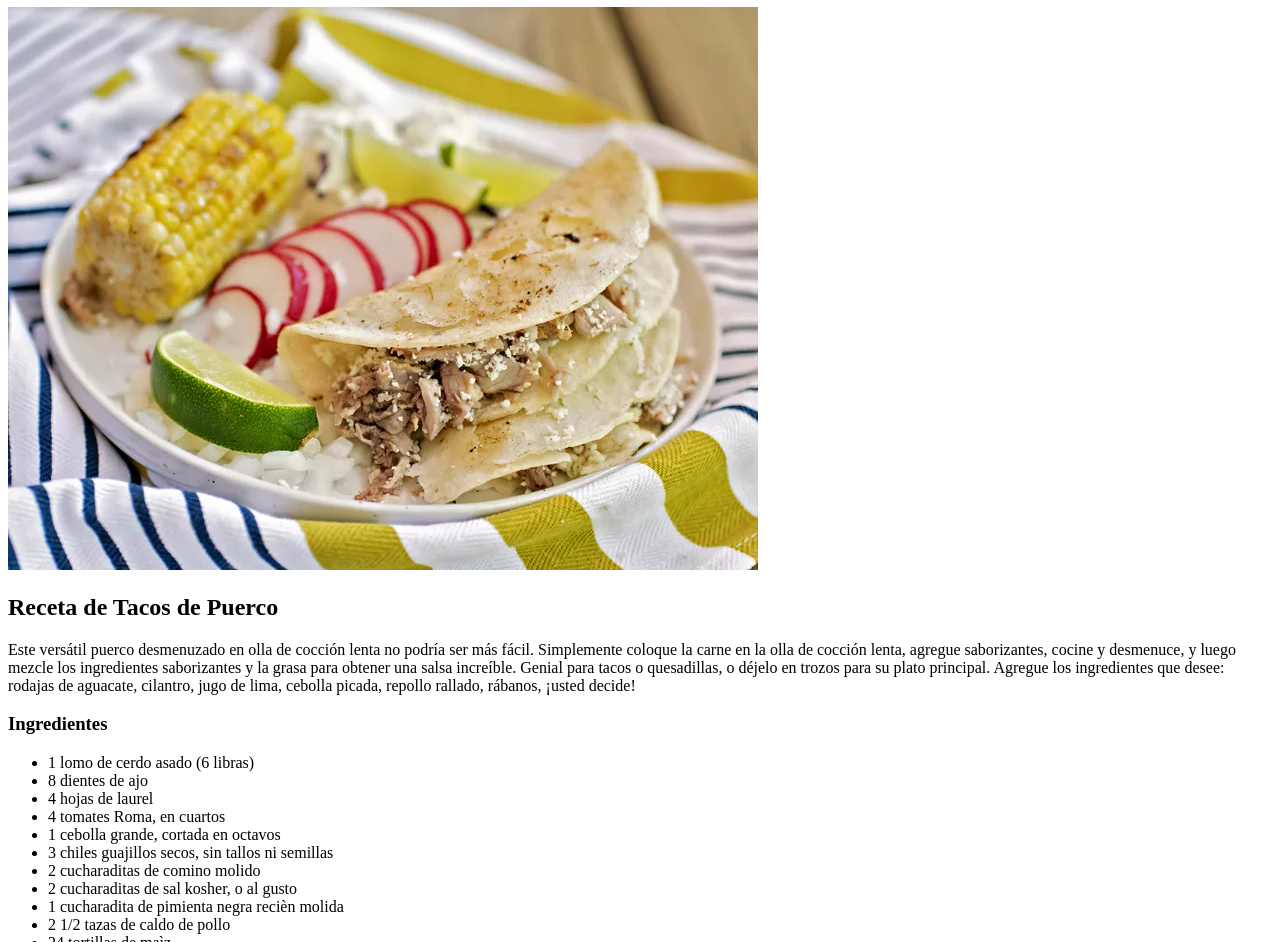
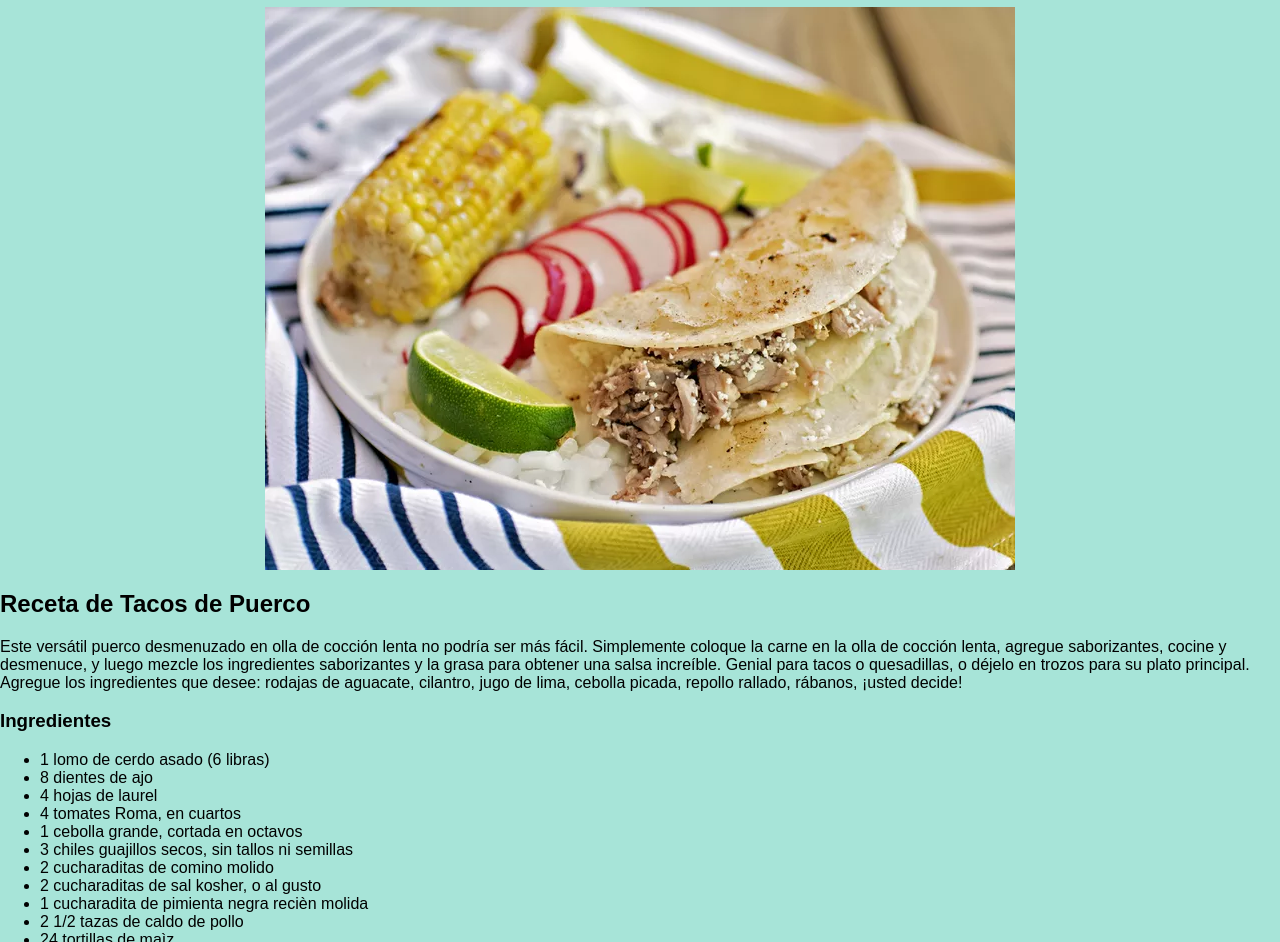
Before and after one commit to Johnny09887/Odin-Recipes, a plain HTML site: page recetas/tacosDePuerco.html in a window 1280 px wide. Shown: the part 73-1015 px from the top of the page. Drawn offline with Linux system fonts and the light colour scheme.

Commit message:
Agregando estilo a tacosDePuerco.html

```diff
--- /dev/null
+++ b/CSS/estiloPagTacoCerdo.css
@@ -0,0 +1,18 @@
+body{
+    background-color: rgb(167, 228, 216);
+    margin: 0;
+    position: relative;
+    height: 100vh;
+}
+.titulo{
+    text-align: center;
+}
+.imagen{
+    display: block;
+    margin-left: auto;
+    margin-right: auto;
+}
+.titulo,.subtitulo,.parrafo,.titIngredientes,
+.ingredientes,.titPasos,.pasos{
+    font-family: Arial, Helvetica, sans-serif;
+}
--- a/recetas/tacosDePuerco.html
+++ b/recetas/tacosDePuerco.html
@@ -2,17 +2,18 @@
 <html>
     <body>
         <meta charset="UTF-8">
+        <link rel="stylesheet" href="../CSS/estiloPagTacoCerdo.css">
     </body>
     <head>
-      <h1>Tacos de Puerco desmenuzado en olla de cocciòn lenta</h1>
-      <img src="../imagenes/tacosDeCerdo.png" alt="Tacos de puerco desmenuzado">
-      <h2>Receta de Tacos de Puerco</h2>
-      <p>Este versátil puerco desmenuzado en olla de cocción lenta no podría ser más fácil. Simplemente coloque la carne en la olla de cocción lenta,
+      <h1 class="titulo">Tacos de Puerco desmenuzado en olla de cocciòn lenta</h1>
+      <img class="imagen" src="../imagenes/tacosDeCerdo.png" alt="Tacos de puerco desmenuzado">
+      <h2 class="subtitulo">Receta de Tacos de Puerco</h2>
+      <p class="parrafo">Este versátil puerco desmenuzado en olla de cocción lenta no podría ser más fácil. Simplemente coloque la carne en la olla de cocción lenta,
         agregue saborizantes, cocine y desmenuce, y luego mezcle los ingredientes saborizantes y la grasa para obtener una salsa increíble.
         Genial para tacos o quesadillas, o déjelo en trozos para su plato principal. Agregue los ingredientes que desee: rodajas de aguacate,
         cilantro, jugo de lima, cebolla picada, repollo rallado, rábanos, ¡usted decide!</p>
-      <h3>Ingredientes</h3>
-      <ul>
+      <h3 class="titIngredientes">Ingredientes</h3>
+      <ul class="ingredientes">
         <li>1 lomo de cerdo asado (6 libras)</li>
         <li>8 dientes de ajo</li>
         <li>4 hojas de laurel</li>
@@ -30,8 +31,8 @@
         <li>1 manojo de ràbanos, en rodajas finas</li>
         <li>3 limas, cortadas en octavos</li>
       </ul>
-      <h3>Pasos:</h3>
-      <ol>
+      <h3 class="titPasos">Pasos:</h3>
+      <ol class="pasos">
         <li>Combine la carne de cerdo asado, los dientes de ajo, los tomates, la cebolla, los chiles guajillos, el comino, la sal y la
           pimienta en una olla de cocciòn lenta grande (de 5 a 6 cuartos); vierta el caldo de pollo sobre el asado.
         </li>
```
